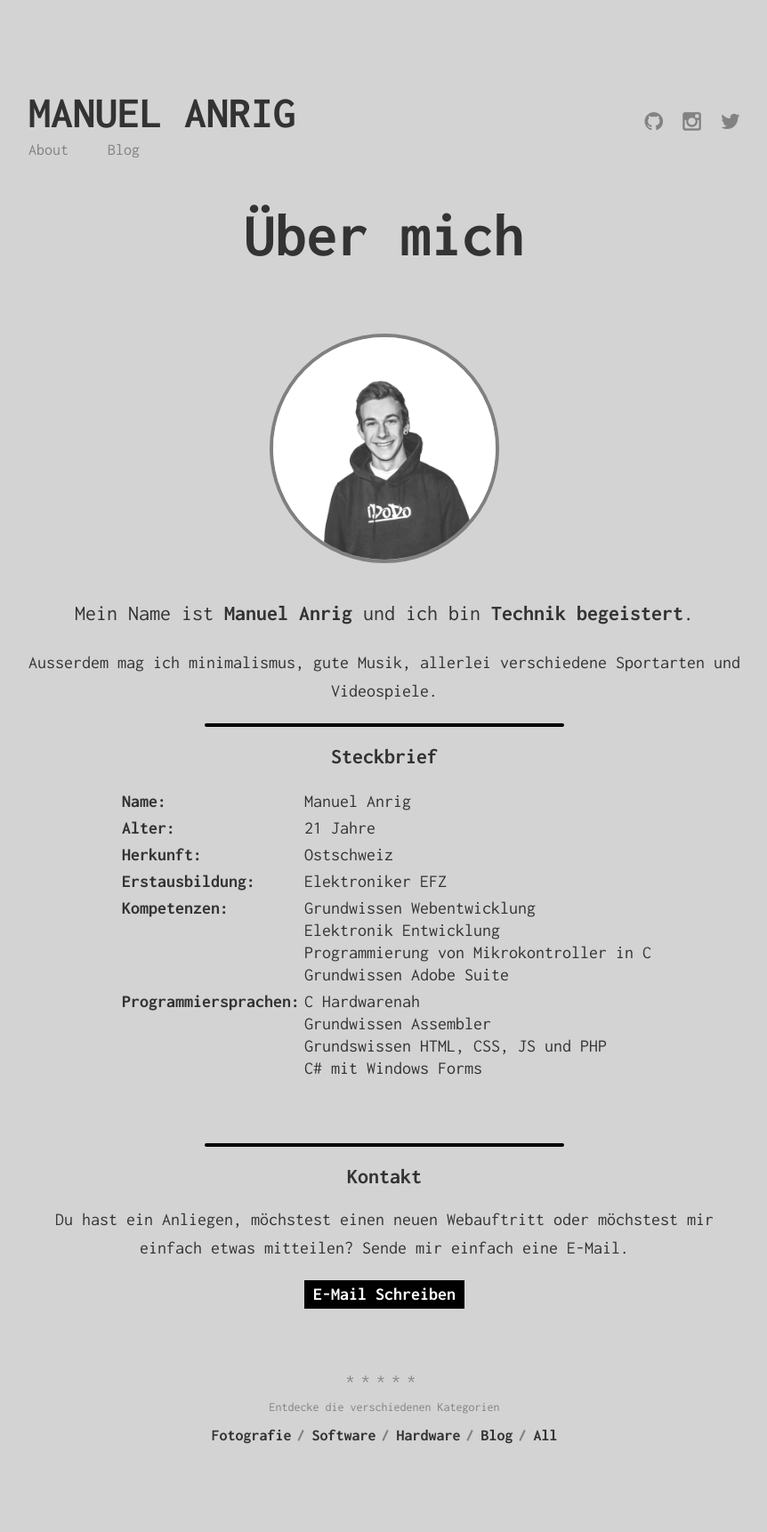
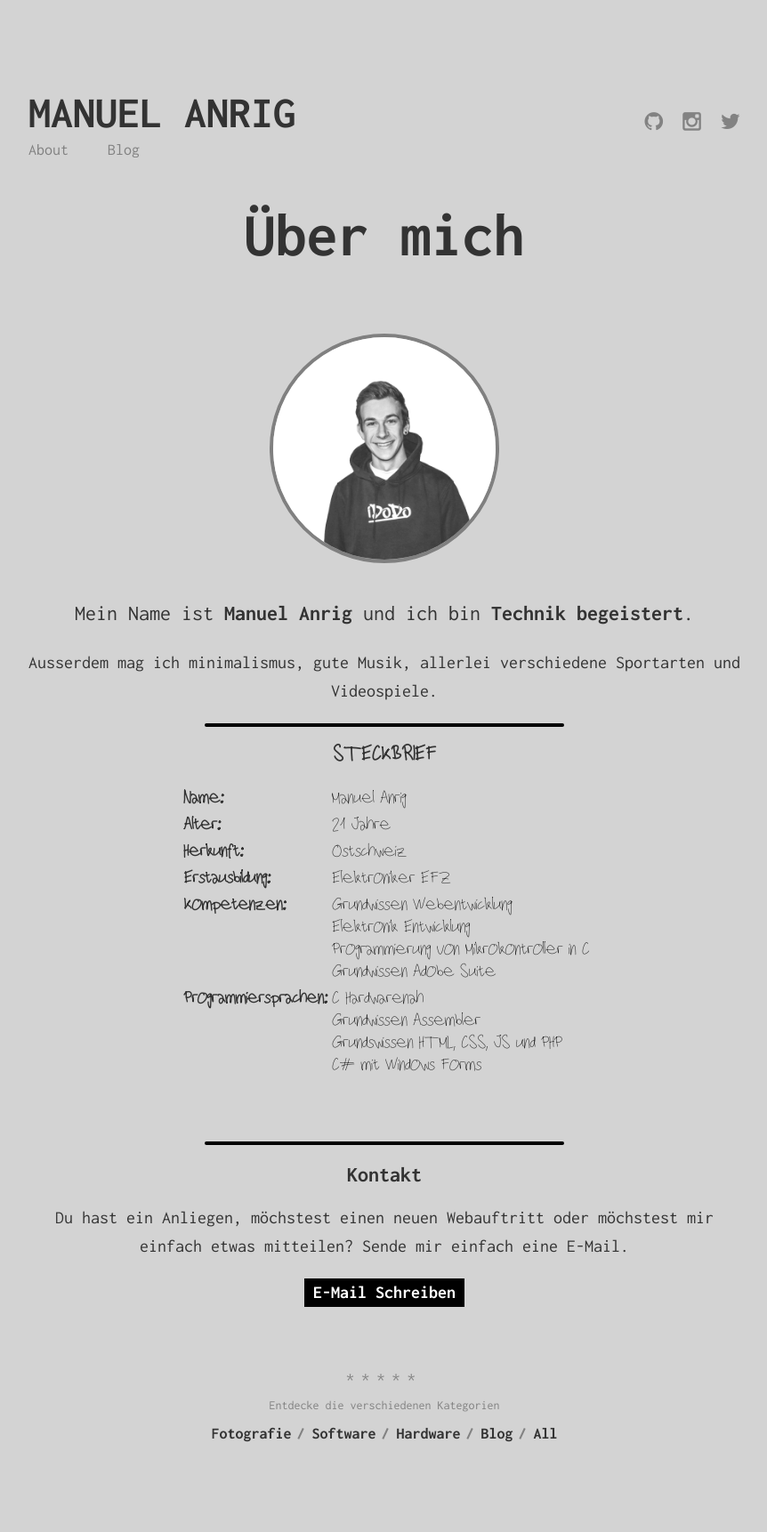
Before and after one commit to manupanu/manupanu.github.io, a Jekyll site: the page built from about.md, in a window 1280 px wide. Shown: the whole page at 89% size, without its empty margins (208-1070 px from the left). Built offline with Jekyll 4.4.1, drawn with Linux system fonts in a browser that asks for light colours.

Commit message:
Added my own font and applied to steckbrief

```diff
--- a/_sass/_default.scss
+++ b/_sass/_default.scss
@@ -1,4 +1,10 @@
 /* =Base */
+@font-face {
+    font-family: 'ManuelAnrig';
+    font-style: normal;
+    font-weight: normal;
+    src: local('ManuelAnrig'), url('/assets/ManuelAnrig.ttf') format('truetype');
+  }
 .ichbin {
     text-align: center;
     font-size: 1.5em;
@@ -6,7 +12,9 @@
 .centertext {
     text-align: center;
 }
-
+.steckbrief{
+    font-family: 'ManuelAnrig';
+}
 hr {
     display: block;
     margin-top: 0.5em;
--- a/about.md
+++ b/about.md
@@ -11,9 +11,9 @@ permalink: /
 <p id="changeText" class="ichbin"></p>
 <p class="centertext">Ausserdem mag ich minimalismus, gute Musik, allerlei verschiedene Sportarten und Videospiele.</p>
 <hr>
-<h2 class="centertext">Steckbrief</h2>
+<h2 class="centertext steckbrief">STECKBRIEF</h2>
 
-<table align="center">
+<table align="center" class="steckbrief">
   <tr>
     <td><strong>Name:</strong></td>
     <td>Manuel Anrig</td>
```
Also changed, not shown: assets/ManuelAnrig.ttf (added).
